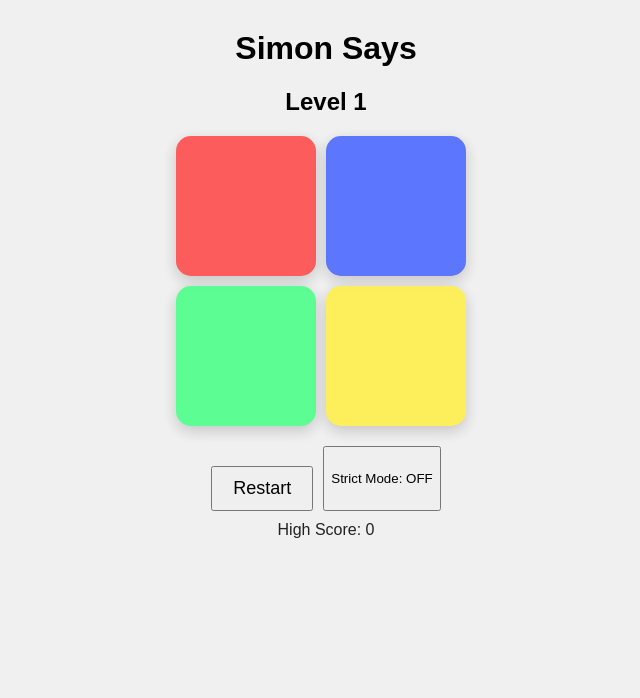
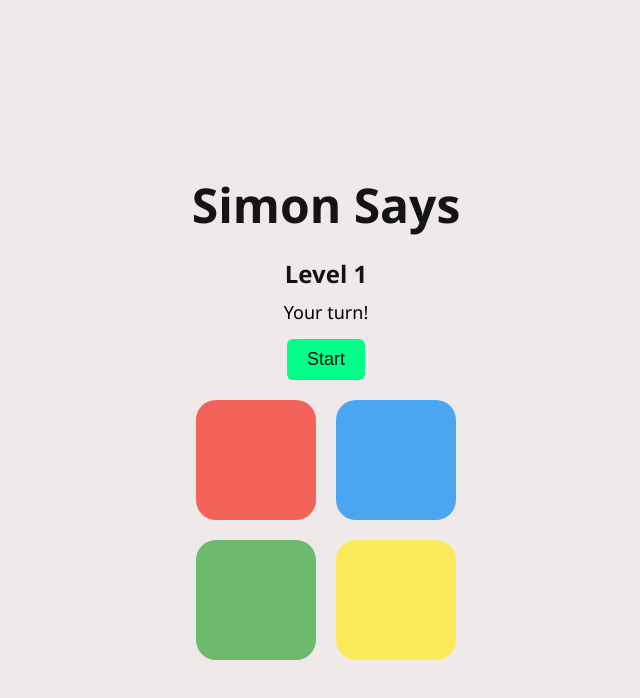
Before and after one commit to hhosam1/game, a plain HTML site: page index.html in a window 1280 px wide. Both pictures are taken after a click on the button "Start". Shown: the whole page, without its empty margins (314-954 px from the left). Drawn offline with Linux system fonts and the light colour scheme.

Commit message:
game final

```diff
--- a/app.js
+++ b/app.js
@@ -1,115 +1,123 @@
-document.addEventListener('DOMContentLoaded', () => {
-  const colors = ["red", "blue", "green", "yellow"];
-  let gamePattern = [];
-  let userPattern = [];
+// Listing of all the possible colors
+
+const buttonColors = ["red", "blue", "green", "yellow"];
+
+// Game state
+
+let gamePattern = [];         //    Stores the sequence the game generates
+let userClickedPattern = [];  // Stores the sequence the user clicks
 let level = 0;
 let started = false;
-  let highScore = 0;
-  let strictMode = false;
-  let delay = 800; // delay between steps (will decrease)
+let waitingForUser = false;
 
-  const levelTitle = document.getElementById("level-title");
-  const startBtn = document.getElementById("start-btn");
-  const strictToggle = document.getElementById("strict-toggle");
-  const highScoreDisplay = document.getElementById("high-score");
-  const statusText = document.getElementById("status");
+// dom elements
+const levelEl = document.querySelector(".level");
+const statusEl = document.querySelector(".status");
+const startBtn = document.querySelector(".start-btn");
+const colorButtons = document.querySelectorAll(".color");
+
+// Start the game on button click
+startBtn.addEventListener("click", startGame);
+
+function startGame() {
+  // preventing starting again if already started
+  if (started) return;
+
+  // reset game state
+  started = true;
+  level = 0;
+  gamePattern = [];
+  userClickedPattern = [];
+  statusEl.textContent = "Watch the pattern...";
+  levelEl.textContent = "Level 0";
+
+  // Starting with the first sequence
+  setTimeout(() => {
+    nextSequence();
+  }, 500);
+}
 
 function nextSequence() {
-    userPattern = [];
+  // Reseting user input for new level
+  userClickedPattern = [];
   level++;
-    delay = Math.max(300, 800 - level * 30); // Increase speed
-    updateUI();
+  levelEl.textContent = `Level ${level}`;
+  statusEl.textContent = "Watch the pattern...";
 
-    const randomColor = colors[Math.floor(Math.random() * 4)];
+  // it willGenerate a random color and add it to the sequence
+  const randomColor = buttonColors[Math.floor(Math.random() * 4)];
   gamePattern.push(randomColor);
+
+  // showing  sequence to user
   playSequence();
 }
 
 function playSequence() {
-    let i = 0;
-    const interval = setInterval(() => {
-      const color = gamePattern[i];
-      flashButton(color);
-      playSound(color);
-      i++;
-      if (i >= gamePattern.length) clearInterval(interval);
+  let delay = 0;
+  waitingForUser = false;
+
+  // Animate each color in the sequence with a delay
+  gamePattern.forEach((color) => {
+    setTimeout(() => {
+      animatePress(color);
+    }, delay);
+    delay += 600;
+  });
+
+  // After showing the full sequence, wait for user input
+  setTimeout(() => {
+    waitingForUser = true;
+    statusEl.textContent = "Your turn!";
   }, delay);
 }
 
-  function flashButton(color) {
-    const button = document.getElementById(color);
-    button.classList.add("pressed");
-    setTimeout(() => button.classList.remove("pressed"), 200);
+function animatePress(color) {
+  const button = document.querySelector(`.color.${color}`);
+  button.classList.add("active");
+  setTimeout(() => button.classList.remove("active"), 300);
 }
 
-  function playSound(name) {
-    const audio = new Audio(`sounds/${name}.mp3`);
-    audio.play();
+// Handle user clicks on color buttons
+
+colorButtons.forEach(button => {
+  button.addEventListener("click", function () {
+
+
+    // Ignore clicks if it's not user's turn or game hasn't started
+    if (!waitingForUser || !started) return;
+
+    // Get the clicked color from its class
+    const userColor = this.classList[1];
+    userClickedPattern.push(userColor);
+    animatePress(userColor);
+
+
+
+    // Check the current step of the pattern
+    const currentStep = userClickedPattern.length - 1;
+
+    // If user clicked the wrong color
+    if (userColor !== gamePattern[currentStep]) {
+      gameOver();
+      return;
     }
 
-  function checkAnswer(index) {
-    if (userPattern[index] !== gamePattern[index]) {
-      playSound("wrong");
-      levelTitle.textContent = "Game Over!";
-      statusText.textContent = "You pressed the wrong button.";
-
-      if (strictMode) {
-        startBtn.textContent = "Restart";
-        started = false;
-        return;
-      } else {
-        statusText.textContent += " Replaying sequence.";
-        setTimeout(playSequence, 1000);
-        userPattern = [];
-        return;
-      }
-    }
-
-    if (userPattern.length === gamePattern.length) {
-      if (level > highScore) {
-        highScore = level;
-        highScoreDisplay.textContent = `High Score: ${highScore}`;
-      }
-      setTimeout(nextSequence, 1000);
-    }
-  }
-
-  function updateUI() {
-    levelTitle.textContent = `Level ${level}`;
-    statusText.textContent = "";
-  }
-
-  function startGame() {
-    level = 0;
-    gamePattern = [];
-    started = true;
-    delay = 800;
-    startBtn.textContent = "Restart";
-    nextSequence();
-  }
-
-  startBtn.addEventListener("click", () => {
-    if (!started) {
-      startGame();
-    } else {
-      startGame(); // Restart game
+    // If user completed the current level correctly
+    if (userClickedPattern.length === gamePattern.length) {
+      waitingForUser = false;
+      statusEl.textContent = "Correct!";
+      setTimeout(() => nextSequence(), 1000);
     }
   });
-
-  strictToggle.addEventListener("click", () => {
-    strictMode = !strictMode;
-    strictToggle.textContent = `Strict Mode: ${strictMode ? "ON" : "OFF"}`;
 });
 
-  document.querySelectorAll(".btn").forEach((btn) => {
-    btn.addEventListener("click", () => {
-      if (!started) return;
+function gameOver() {
+  // Display game over message and reset state
 
-      const color = btn.id;
-      userPattern.push(color);
-      flashButton(color);
-      playSound(color);
-      checkAnswer(userPattern.length - 1);
-    });
-  });
-});
+  statusEl.textContent = "Game Over! Click Start to try again.";
+  levelEl.textContent = "Level 0";
+  started = false;
+  waitingForUser = false;
+  gamePattern = [];
+  userClickedPattern = [];
+}
--- a/index.html
+++ b/index.html
@@ -1,30 +1,31 @@
 <!DOCTYPE html>
 <html lang="en">
+
 <head>
   <meta charset="UTF-8" />
-  <meta name="viewport" content="width=device-width, initial-scale=1.0"/>
-  <title>Simon Says Game</title>
+  <meta name="viewport" content="width=device-width, initial-scale=1.0" />
+  <title>Simon Says Colors</title>
   <link rel="stylesheet" href="style.css" />
 </head>
+
 <body>
-  <h1>Simon Says</h1>
-  <h2 id="level-title">Press Start to Begin</h2>
 
-  <div id="game-container">
-    <div class="btn red" id="red"></div>
-    <div class="btn blue" id="blue"></div>
-    <div class="btn green" id="green"></div>
-    <div class="btn yellow" id="yellow"></div>
+  <div class="game">
+    <h1 class="title">Simon Says</h1>
+    <h2 class="level">Level 0</h2>
+
+    <div class="status">Click Start to Begin</div>
+    <button class="start-btn">Start</button>
+
+    <div class="buttons">
+      <div class="color red"></div>
+      <div class="color blue"></div>
+      <div class="color green"></div>
+      <div class="color yellow"></div>
+    </div>
   </div>
-
-  <div class="controls">
-    <button id="start-btn">Start</button>
-    <button id="strict-toggle">Strict Mode: OFF</button>
-  </div>
-
-  <div id="high-score">High Score: 0</div>
-  <div id="status"></div>
 
   <script src="app.js"></script>
 </body>
+
 </html>
--- a/style.css
+++ b/style.css
@@ -1,62 +1,85 @@
 body {
-  text-align: center;
-  font-family: Arial, sans-serif;
-  background-color: #f0f0f0;
+  margin: 0;
+  font-family: 'Segoe UI', sans-serif;
+  display: flex;
+  justify-content: center;
+  align-items: center;
+  height: 100vh;
+  background-color: #f0e9e9;
+  color: rgb(21, 20, 20);
 }
 
-h1 {
-  margin-top: 30px;
+.game {
+  text-align: center;
 }
 
-#game-container {
-  width: 300px;
-  margin: 20px auto;
-  display: flex;
-  flex-wrap: wrap;
-  gap: 10px;
+.title {
+  font-size: 48px;
+  margin-bottom: 10px;
 }
 
-.btn {
-  width: 140px;
-  height: 140px;
-  border-radius: 15px;
-  cursor: pointer;
-  box-shadow: 0 5px 15px rgba(0, 0, 0, 0.2);
-  opacity: 0.9;
-  transition: 0.2s;
+.level {
+  font-size: 24px;
+  margin-bottom: 10px;
 }
 
-.red { background-color: #ff4c4c; }
-.blue { background-color: #4c6aff; }
-.green { background-color: #4cff88; }
-.yellow { background-color: #ffee4c; }
-
-.pressed {
-  transform: scale(0.95);
-  opacity: 0.5;
+.status {
+  font-size: 18px;
+  margin-bottom: 15px;
+  color: #000000;
 }
 
-#start-btn {
-  margin-top: 20px;
+.start-btn {
+  background-color: #0f8;
+  color: #111;
   padding: 10px 20px;
+  border: none;
+  border-radius: 6px;
   font-size: 18px;
   cursor: pointer;
-}
-#status {
-  margin-top: 10px;
-  font-weight: bold;
-  color: #444;
+  margin-bottom: 20px;
+  transition: background 0.3s;
 }
 
-#high-score {
-  margin-top: 10px;
-  font-size: 16px;
-  color: #222;
+.start-btn:hover {
+  background-color: #0c6;
 }
 
-.controls {
-  margin-top: 20px;
-  display: flex;
+.buttons {
+  display: grid;
+  grid-template-columns: repeat(2, 120px);
+  gap: 20px;
   justify-content: center;
-  gap: 10px;
 }
+
+.color {
+  width: 120px;
+  height: 120px;
+  border-radius: 20px;
+  cursor: pointer;
+  opacity: 0.8;
+  transition: transform 0.1s, opacity 0.2s;
+}
+
+.color.red {
+  background-color: #f44336;
+}
+
+.color.blue {
+  background-color: #2196f3;
+}
+
+.color.green {
+  background-color: #4caf50;
+}
+
+.color.yellow {
+  background-color: #ffeb3b;
+}
+
+.color:active,
+.color.active {
+  opacity: 1;
+  transform: scale(1.05);
+  box-shadow: 0 0 15px white;
+}
```
Also changed, not shown: 1 other file. Lines whose indentation alone changed are shown as unchanged.
